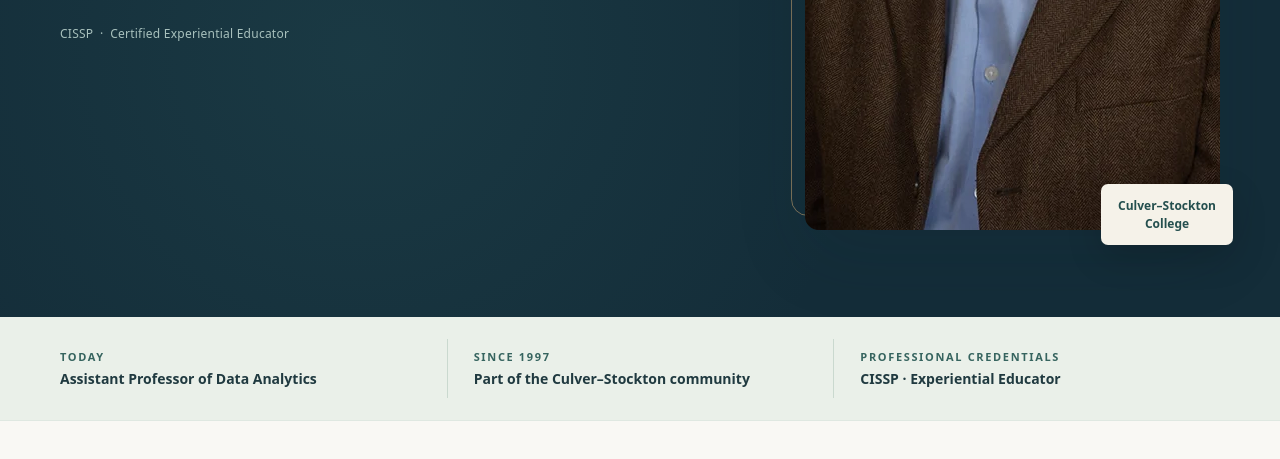
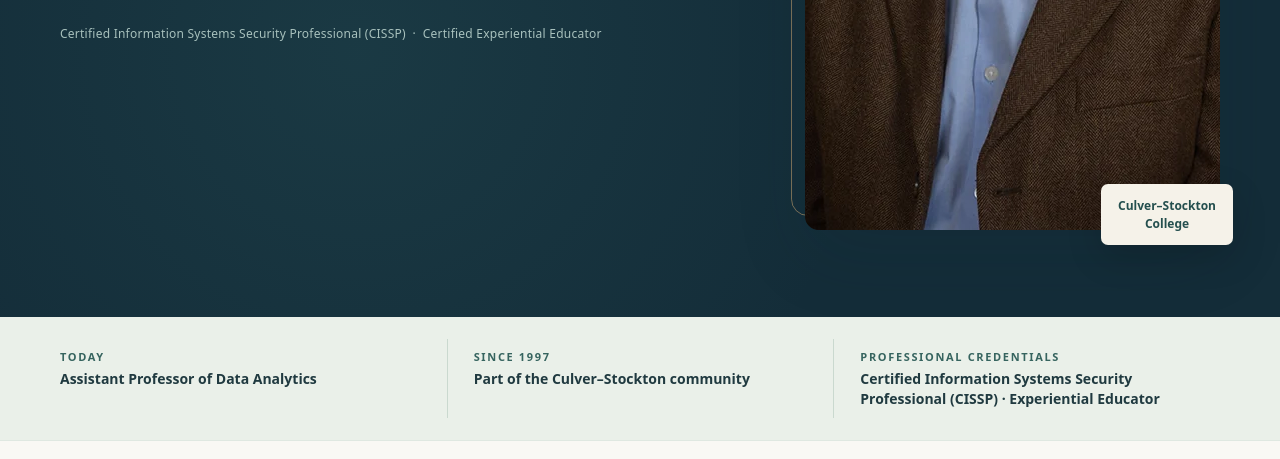
Before and after one commit to jliesen1/drliesen, a plain HTML site: page index.html in a window 1280 px wide. Shown: the part 834-1293 px from the top of the page. Drawn offline with Linux system fonts and the light colour scheme.

Commit message:
corrections

```diff
--- a/index.html
+++ b/index.html
@@ -182,7 +182,7 @@
             <a class="button primary" href="#about">Get to know me <span aria-hidden="true">↗</span></a>
             <a class="button secondary" href="mailto:jliesen@culver.edu">Get in touch <span aria-hidden="true">↗</span></a>
           </div>
-          <p class="hero-note">CISSP &nbsp;·&nbsp; Certified Experiential Educator</p>
+          <p class="hero-note">Certified Information Systems Security Professional (CISSP) &nbsp;·&nbsp; Certified Experiential Educator</p>
         </div>
         <div class="portrait-shell">
           <img class="portrait" src="portrait.webp" alt="Portrait of Dr. Joseph Liesen" width="600" height="898" fetchpriority="high">
@@ -194,7 +194,7 @@
       <div class="strip-inner wrap">
         <div class="strip-item"><span class="strip-label">Today</span><span class="strip-value">Assistant Professor of Data Analytics</span></div>
         <div class="strip-item"><span class="strip-label">Since 1997</span><span class="strip-value">Part of the Culver–Stockton community</span></div>
-        <div class="strip-item"><span class="strip-label">Professional credentials</span><span class="strip-value">CISSP · Experiential Educator</span></div>
+        <div class="strip-item"><span class="strip-label">Professional credentials</span><span class="strip-value">Certified Information Systems Security Professional (CISSP) · Experiential Educator</span></div>
       </div>
     </div>
     <section id="about" class="section">
```
